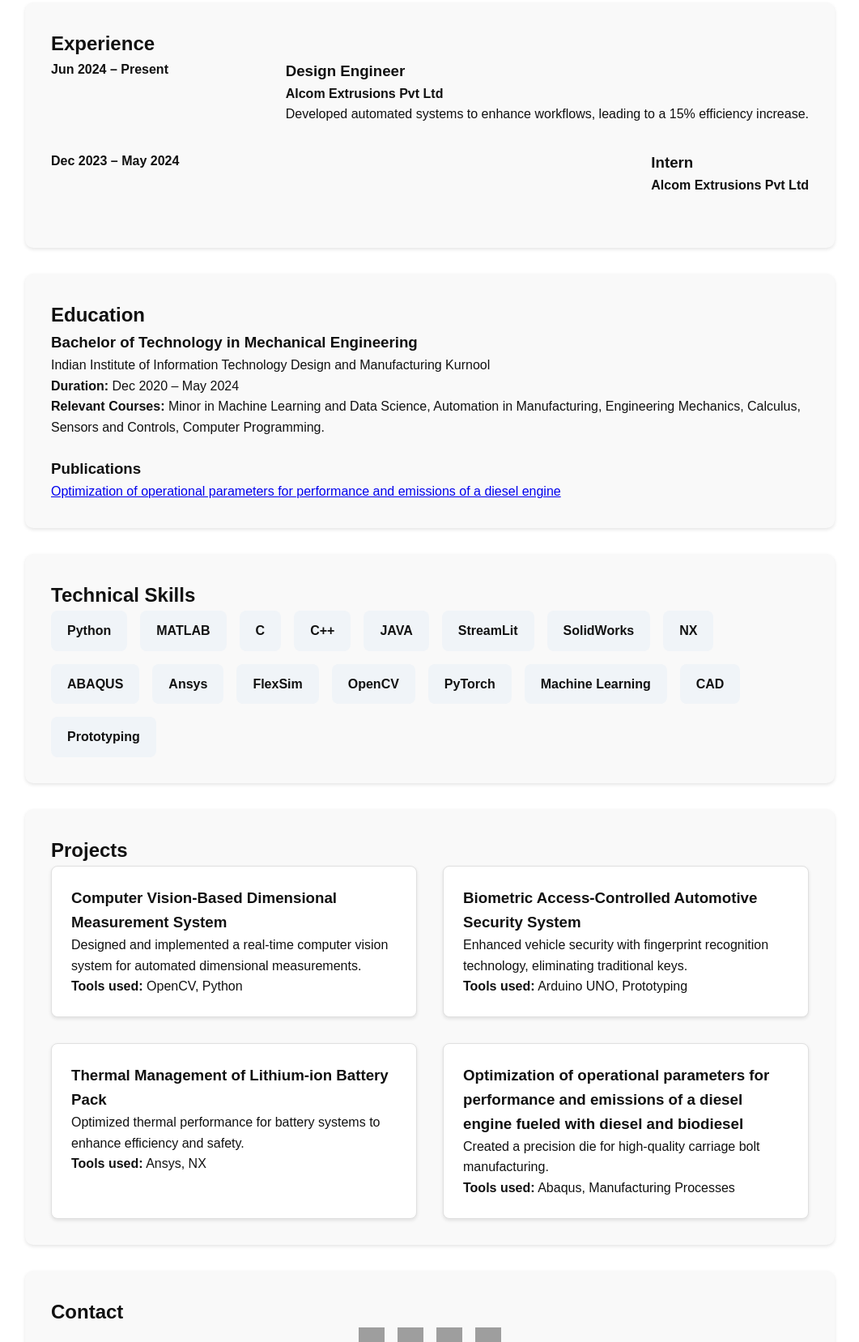
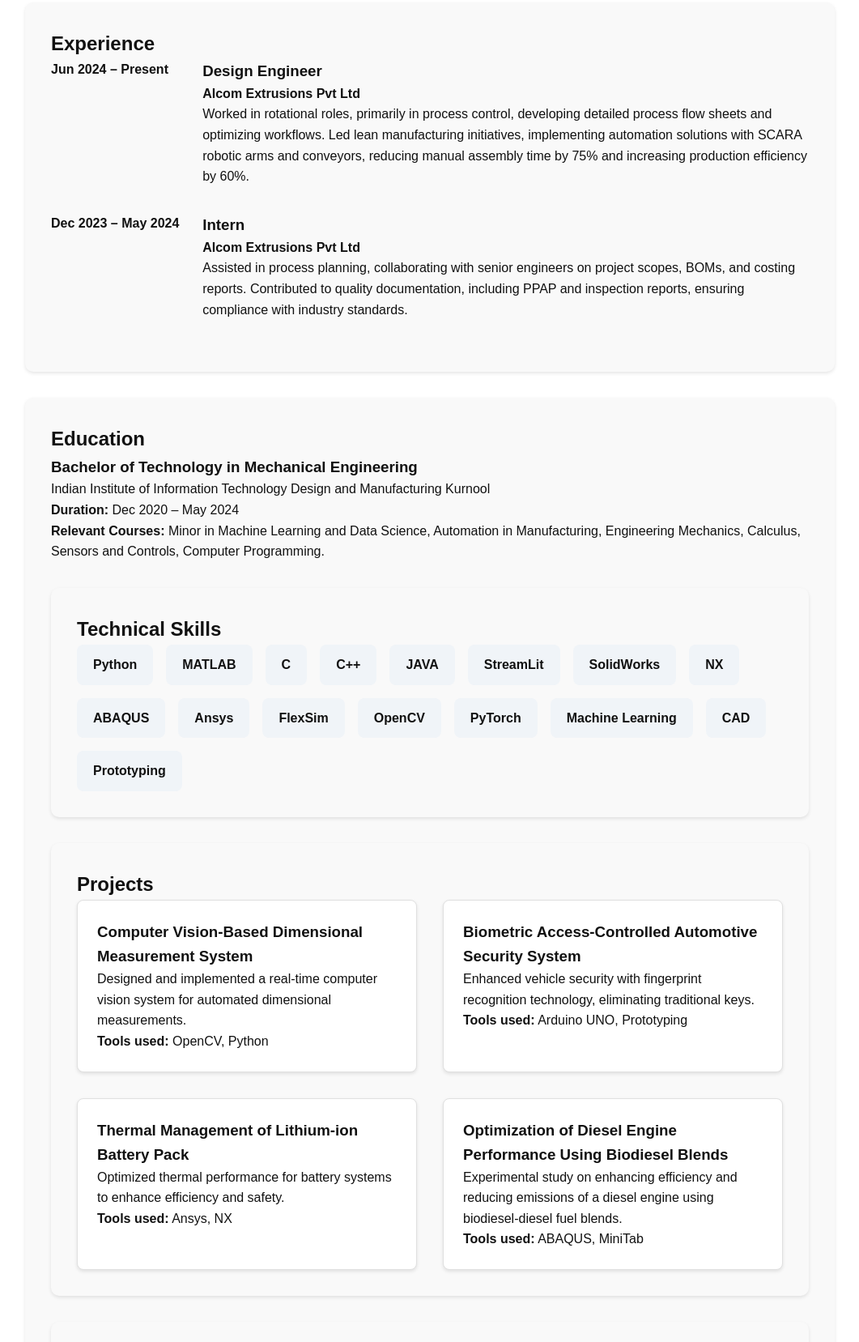
Before and after one commit to Kaushikbaira/kaushikbaira, a plain HTML site: page index.html in a window 1280 px wide. Shown: the part 1143-2800 px from the top of the page at 81% size, without its empty margins (109-1170 px from the left). Drawn offline with Linux system fonts and the light colour scheme; grey boxes are pictures that could not be loaded.

Commit message:
Update index.html

```diff
--- a/index.html
+++ b/index.html
@@ -100,7 +100,7 @@
         #hero p {
             font-size: 1.5rem;
             z-index: 2;
-            opacity: 0.85;
+            opacity: 0.95;
         }
 
         #about, #education, #experience, #skills, #work, #contact {
@@ -263,7 +263,7 @@
             <div class="content">
                 <h3>Design Engineer</h3>
                 <p><strong>Alcom Extrusions Pvt Ltd</strong></p>
-                    <p>Developed automated systems to enhance workflows, leading to a 15% efficiency increase.</p>
+                <p>Worked in rotational roles, primarily in process control, developing detailed process flow sheets and optimizing workflows. Led lean manufacturing initiatives, implementing automation solutions with SCARA robotic arms and conveyors, reducing manual assembly time by 75% and increasing production efficiency by 60%.</p>
             </div>
         </div>
         <div class="timeline-item">
@@ -271,11 +271,12 @@
             <div class="content">
                 <h3>Intern</h3>
                 <p><strong>Alcom Extrusions Pvt Ltd</strong></p>
-                    <p></p>
+                <p>Assisted in process planning, collaborating with senior engineers on project scopes, BOMs, and costing reports. Contributed to quality documentation, including PPAP and inspection reports, ensuring compliance with industry standards.</p>
             </div>
         </div>
     </div>
 </section>
+
 
     <section id="education">
         <h2>Education</h2>
@@ -285,9 +286,6 @@
             <p><strong>Duration:</strong> Dec 2020 – May 2024</p>
             <p><strong>Relevant Courses:</strong> Minor in Machine Learning and Data Science, Automation in Manufacturing, Engineering Mechanics, Calculus, Sensors and Controls, Computer Programming.</p>
         </div>
-        <h3>Publications</h3>
-        <p><a href="https://drive.google.com/file/d/11bN7FUXJNq4li86NfAyJk3V8C82bbqBq/view" target="_blank">Optimization of operational parameters for performance and emissions of a diesel engine</a></p>
-    </section>
 
     <section id="skills">
         <h2>Technical Skills</h2>
@@ -330,9 +328,9 @@
             <p><strong>Tools used:</strong> Ansys, NX</p>
         </a>
         <a href="biodiesel.html" class="card">
-            <h3>Optimization of operational parameters for performance and emissions of a diesel engine fueled with diesel and biodiesel</h3>
-            <p>Created a precision die for high-quality carriage bolt manufacturing.</p>
-            <p><strong>Tools used:</strong> Abaqus, Manufacturing Processes</p>
+            <h3>Optimization of Diesel Engine Performance Using Biodiesel Blends</h3>
+            <p>Experimental study on enhancing efficiency and reducing emissions of a diesel engine using biodiesel-diesel fuel blends.</p>
+            <p><strong>Tools used:</strong> ABAQUS, MiniTab</p>
         </a>
     </div>
 </section>
```
Lines whose indentation alone changed are shown as unchanged.
